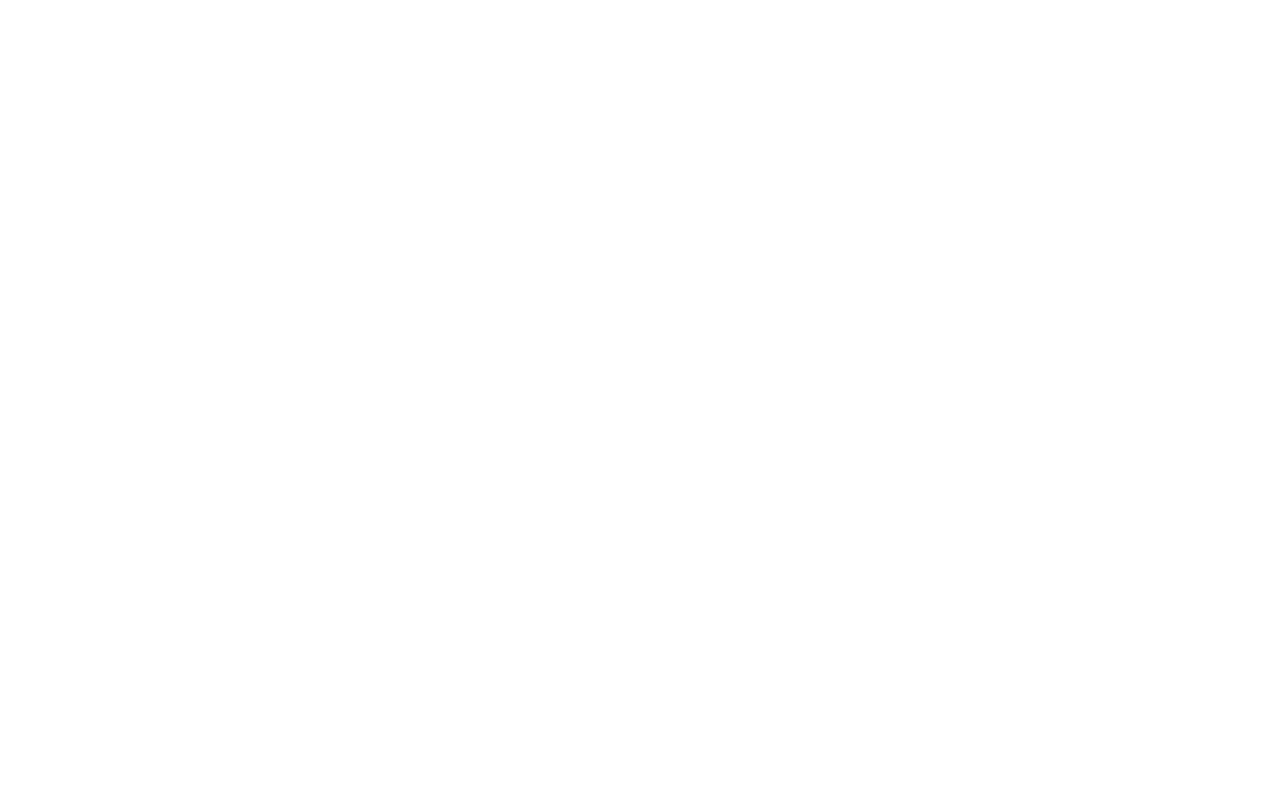
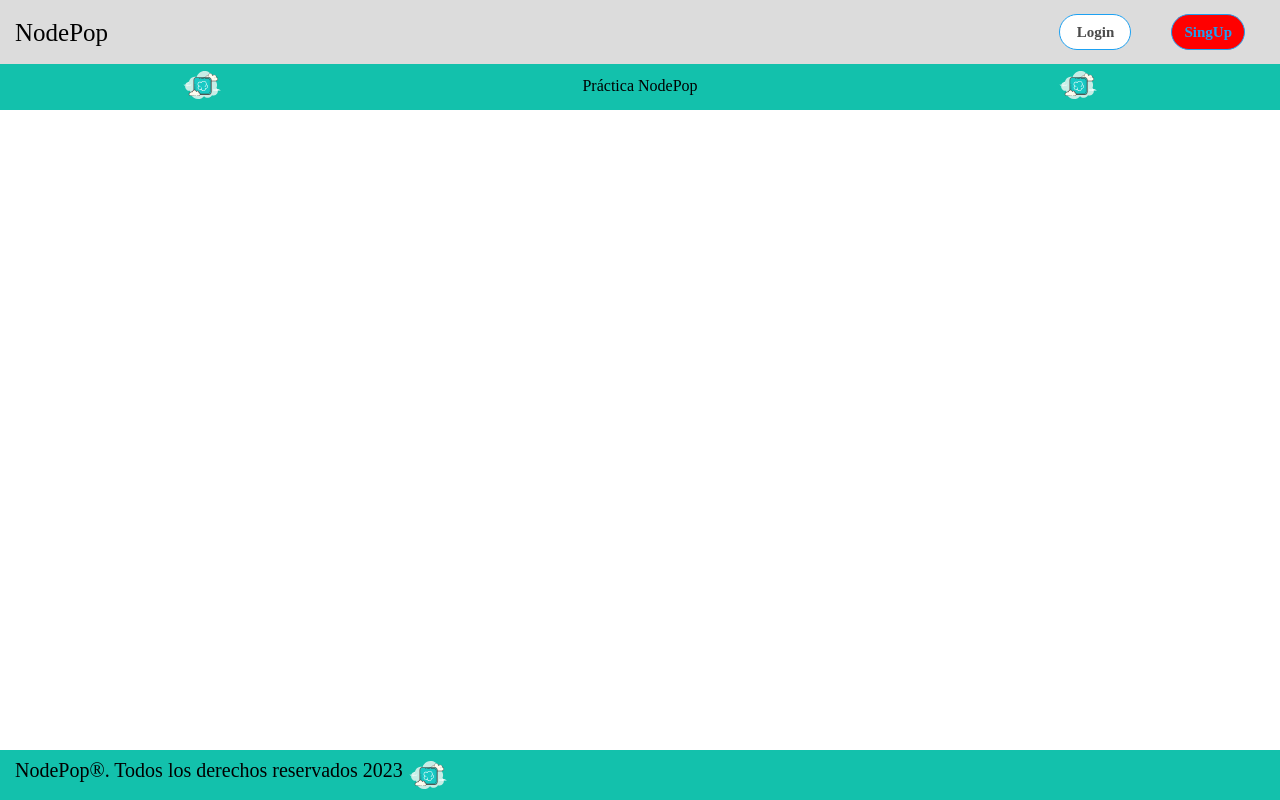
Before and after one commit to rpfumanchu/practica-react-nodepop, a React (Create React App) app: page / in a window 1280 px wide. Built offline with nearby package versions, Linux system fonts and the light colour scheme.

Commit message:
creo Layout y Button

```diff
--- a/package.json
+++ b/package.json
@@ -6,9 +6,11 @@
     "@testing-library/jest-dom": "^5.16.5",
     "@testing-library/react": "^13.4.0",
     "@testing-library/user-event": "^13.5.0",
+    "classnames": "^2.3.2",
     "react": "^18.2.0",
     "react-dom": "^18.2.0",
     "react-scripts": "5.0.1",
+    "styled-components": "^5.3.9",
     "web-vitals": "^2.1.4"
   },
   "scripts": {
--- a/src/App.js
+++ b/src/App.js
@@ -1,7 +1,25 @@
+import { useState } from 'react';
 import './App.css';
+// import LoginPage from './components/auth/LoginPage';
+import Layout from './components/layout/Layout';
 
-function App() {
-  return <div className="App"></div>;
+function App({ isInitiallyLogged }) {
+  const [isLogged, setIsLogged] = useState(isInitiallyLogged);
+
+  const handleLogin = () => {
+    setIsLogged(true);
+  };
+
+  const handleLogout = () => {
+    setIsLogged(false);
+  };
+
+  return (
+    <div className="App">
+      <Layout />
+      {/* <LoginPage onLogin={handleLogin} /> */}
+    </div>
+  );
 }
 
 export default App;
--- /dev/null
+++ b/src/components/layout/Footer.css
@@ -0,0 +1,21 @@
+.footer {
+  background-color: #13c1ac;
+  color: black;
+  margin-bottom: 0px;
+  padding: 10px;
+  position: absolute;
+  bottom: 0;
+}
+
+.footer .p {
+  font-size: 20px;
+  margin-bottom: 10px;
+  align-self: center;
+}
+
+.logo-footer {
+  height: 50px;
+  width: 50px;
+  padding: 5px;
+  border-radius: 15px;
+}
--- /dev/null
+++ b/src/components/layout/Footer.js
@@ -0,0 +1,14 @@
+import classNames from 'classnames';
+import { ReactComponent as Icon } from '../../assets/nodepop.svg';
+import './Footer.css';
+
+const Footer = ({ className }) => {
+  return (
+    <div className={classNames('footer', className)}>
+      <p className="p">NodePop®. Todos los derechos reservados 2023</p>
+      <Icon className="logo-footer" />
+    </div>
+  );
+};
+
+export default Footer;
--- /dev/null
+++ b/src/components/layout/Header.css
@@ -0,0 +1,53 @@
+.navbar {
+  width: 100%;
+  display: flex;
+  flex-direction: row;
+  justify-content: space-between;
+  align-items: center;
+  padding: 5px 10px;
+  position: fixed;
+  top: 0px;
+  background-color: gainsboro;
+  z-index: 9999;
+}
+
+.list-item > Button {
+  text-decoration: none;
+
+  padding: 2px 12px;
+  margin: 0 20px;
+}
+
+/* .list-item > Button:hover {
+  background-color: #13c1ac;
+  color: white;
+} */
+
+ul.list {
+  list-style: none;
+  font-size: 15px;
+}
+
+h4 {
+  display: block;
+  font-size: 25px;
+}
+
+/* .greet-user {
+  display: flex;
+  position: absolute;
+  left: 300px;
+  font-size: 25px;
+} */
+
+/* .greet-user-p {
+  margin-left: 20px;
+  color: #13c1ac;
+} */
+
+/* .close-button {
+  border-radius: 8px;
+  background-color: red;
+  font-size: 20px;
+  color: white;
+} */
--- /dev/null
+++ b/src/components/layout/Header.js
@@ -0,0 +1,21 @@
+import classNames from 'classnames';
+import Button from '../shared/Button';
+import './Header.css';
+
+const Header = ({ className }) => {
+  return (
+    <header>
+      <nav className={classNames('navbar', className)}>
+        <h4>NodePop</h4>
+        <ul className="list">
+          <li className="list-item">
+            <Button variant="primary">Login</Button>
+            <Button variant="primary2">SingUp</Button>
+          </li>
+        </ul>
+      </nav>
+    </header>
+  );
+};
+
+export default Header;
--- /dev/null
+++ b/src/components/layout/Layout.css
@@ -0,0 +1,31 @@
+.layout-header {
+  border-bottom-width: 1px;
+  height: 64px;
+}
+
+.layout-main {
+  border-left-width: 1px;
+  border-right-width: 1px;
+  margin: 0 auto;
+  max-width: 660px;
+  min-height: calc(100vh - 128px);
+}
+
+.layout-title {
+  align-items: center;
+  border-bottom-width: 1px;
+  display: flex;
+  height: 52px;
+  padding: 0 15px;
+}
+
+.layout-footer {
+  width: 100%;
+  display: flex;
+  border-top-width: 1px;
+}
+
+.layout-header,
+.layout-footer {
+  padding: 0 15px;
+}
--- /dev/null
+++ b/src/components/layout/Layout.js
@@ -0,0 +1,20 @@
+import Header from './Header';
+import Title from './Title';
+import Footer from './Footer';
+import './Layout.css';
+
+const Layout = ({ title, children, ...rest }) => {
+  return (
+    <div className="layout">
+      <Header className="layout-header" {...rest} />
+      <Title />
+      <main className="layout-main">
+        <h2 className="layout-title">{title}</h2>
+        {children}
+      </main>
+      <Footer className="layout-footer" />
+    </div>
+  );
+};
+
+export default Layout;
--- /dev/null
+++ b/src/components/layout/Title.css
@@ -0,0 +1,19 @@
+.title {
+  width: 100%;
+  display: flex;
+  justify-content: space-around;
+  text-align: center;
+  align-items: center;
+  margin-bottom: 10px;
+  background-color: #13c1ac;
+  color: black;
+  position: relative;
+  top: 60px;
+}
+
+.logo {
+  height: 50px;
+  width: 50px;
+  padding: 5px;
+  border-radius: 15px;
+}
--- /dev/null
+++ b/src/components/layout/Title.js
@@ -0,0 +1,14 @@
+import { ReactComponent as Icon } from '../../assets/nodepop.svg';
+import './Title.css';
+
+const Title = () => {
+  return (
+    <div className="title">
+      <Icon className="logo" />
+      <h1>Práctica NodePop</h1>
+      <Icon className="logo" />
+    </div>
+  );
+};
+
+export default Title;
--- /dev/null
+++ b/src/components/shared/Button.js
@@ -0,0 +1,41 @@
+import styled from "styled-components";
+
+const accentColor = "rgb(29, 161, 242)";
+const closedColor = "red";
+
+const Button = styled.button`
+  cursor: pointer;
+  background-color: ${props =>
+    props.variant === "primary" ? accentColor : "white"};
+  background-color: ${props =>
+    props.variant === "primary2" ? closedColor : "white"};
+  border-radius: 9999px;
+  border-style: solid;
+  border-width: 1px;
+  border-color: ${accentColor};
+  color: ${props => (props.variant === "primary" ? "#4b4b4b" : accentColor)};
+  display: inline-flex;
+  align-items: center;
+  font: inherit;
+  font-weight: bold;
+  min-height: 36px;
+  justify-content: center;
+  width: ${props => (props.width === "button-form" ? "30%" : "auto")};
+  min-width: 72px;
+  outline-style: none;
+  opacity: ${props => (props.disabled ? 0.5 : 1)};
+  padding: 8px 30px;
+  pointer-events: ${props => (props.disabled ? "none" : "auto")};
+  text-decoration: none;
+  transition: background-color 0.5s;
+
+  &:hover {
+    background-color: ${props =>
+      props.variant === "primary"
+        ? "rgb(26, 145, 218)"
+        : "rgba(29, 161, 242, 0.1)"};
+    color: ${props => (props.variant === "primary" ? "white" : accentColor)};
+  }
+`;
+
+export default Button;
--- a/src/index.css
+++ b/src/index.css
@@ -1,3 +1,8 @@
+* {
+  box-sizing: border-box;
+  border-width: 0;
+}
+
 body {
   margin: 0;
   font-family: -apple-system, BlinkMacSystemFont, 'Segoe UI', 'Roboto', 'Oxygen',
@@ -7,7 +12,145 @@
   -moz-osx-font-smoothing: grayscale;
 }
 
-code {
-  font-family: source-code-pro, Menlo, Monaco, Consolas, 'Courier New',
-    monospace;
+/* http://meyerweb.com/eric/tools/css/reset/
+   v2.0 | 20110126
+   License: none (public domain)
+*/
+
+html,
+body,
+div,
+span,
+applet,
+object,
+iframe,
+h1,
+h2,
+h3,
+h4,
+h5,
+h6,
+p,
+blockquote,
+pre,
+a,
+abbr,
+acronym,
+address,
+big,
+cite,
+code,
+del,
+dfn,
+em,
+img,
+ins,
+kbd,
+q,
+s,
+samp,
+small,
+strike,
+strong,
+sub,
+sup,
+tt,
+var,
+b,
+u,
+i,
+center,
+dl,
+dt,
+dd,
+ol,
+ul,
+li,
+fieldset,
+form,
+label,
+legend,
+table,
+caption,
+tbody,
+tfoot,
+thead,
+tr,
+th,
+td,
+article,
+aside,
+canvas,
+details,
+embed,
+figure,
+figcaption,
+footer,
+header,
+hgroup,
+menu,
+nav,
+output,
+ruby,
+section,
+summary,
+time,
+mark,
+audio,
+video {
+  margin: 0;
+  padding: 0;
+  border: 0;
+  font-size: 100%;
+  font: inherit;
+  vertical-align: baseline;
 }
+
+/* HTML5 display-role reset for older browsers */
+article,
+aside,
+details,
+figcaption,
+figure,
+footer,
+header,
+hgroup,
+menu,
+nav,
+section {
+  display: block;
+}
+
+body {
+  line-height: 1px;
+}
+
+ol,
+ul {
+  margin: 0;
+  padding: 0;
+  list-style: none;
+}
+
+a {
+  text-decoration: none;
+  color: inherit;
+}
+
+blockquote,
+q {
+  quotes: none;
+}
+
+blockquote:before,
+blockquote:after,
+q:before,
+q:after {
+  content: '';
+  content: none;
+}
+
+table {
+  border-collapse: collapse;
+  border-spacing: 0;
+}
```
Also changed, not shown: src/assets/nodepop.svg (added), 1 other file (tests, documents, lock files or other folders).
